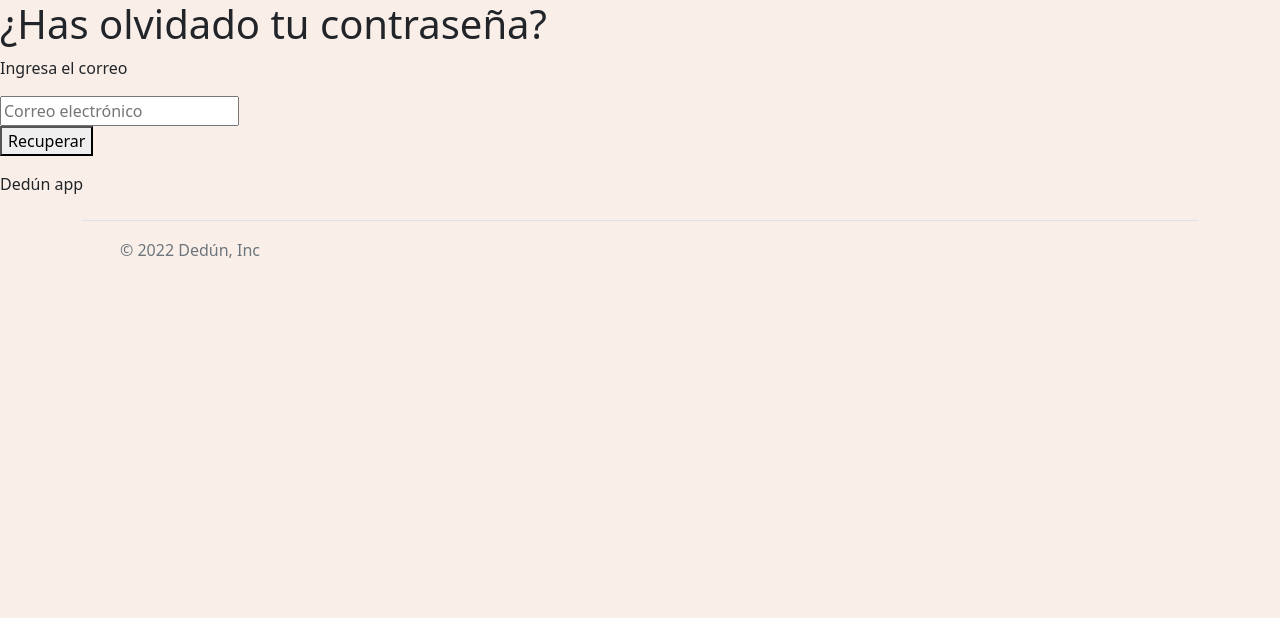
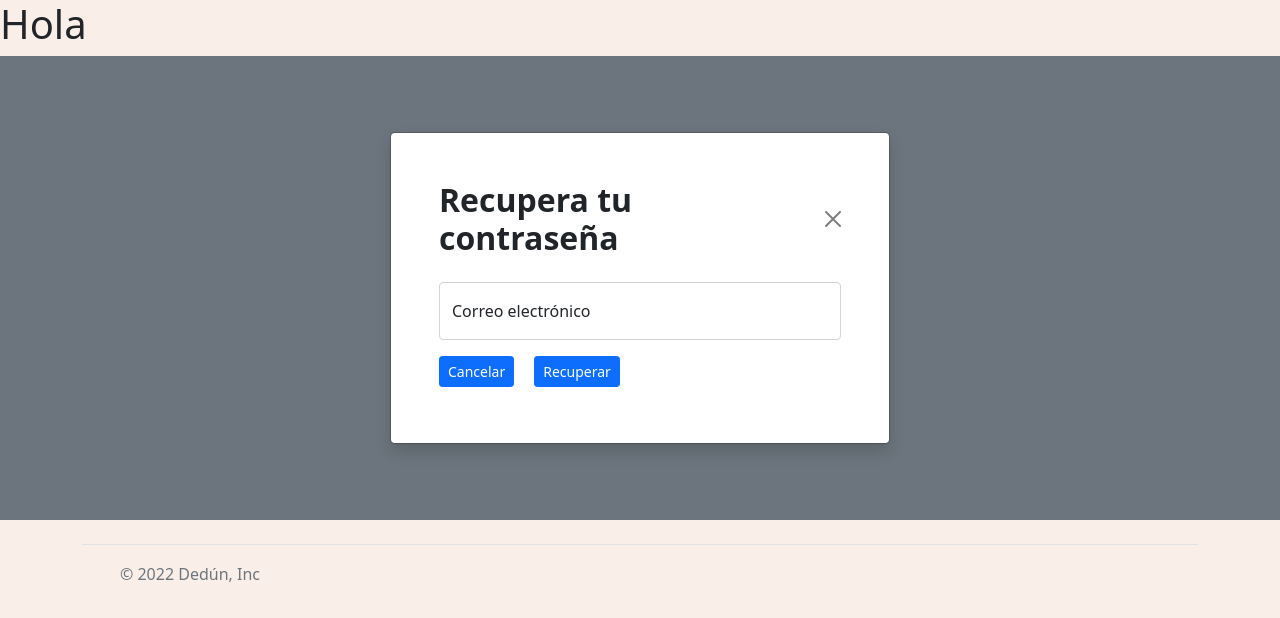
Before and after one commit to AlejandroUN/Ded-n, a Vue app in the folder frontend/: page /recuperarContrasena in a window 1280 px wide. Shown: the top 618 px of the page. Built offline with nearby package versions, Linux system fonts and the light colour scheme.

Commit message:
Recuperar contraseña

```diff
--- a/frontend/src/views/recuperarContrasena.vue
+++ b/frontend/src/views/recuperarContrasena.vue
@@ -1,52 +1,83 @@
 <template>
-
-
   <div id="app">
-
     <header>
-            <h1>¿Has olvidado tu contraseña? </h1>
-            <p>Ingresa el correo</p>
+      <h1>Hola</h1>
     </header>
 
-        <section>
+    <div
+      class="modal modal-signin position-static d-block bg-secondary py-5"
+      tabindex="-1"
+      role="dialog"
+      id="modalSignin"
+    >
+      <div class="modal-dialog" role="document">
+        <div class="modal-content rounded-5 shadow">
+          <div class="modal-header p-5 pb-4 border-bottom-0">
+            <!-- <h5 class="modal-title">Modal title</h5> -->
+            <h2 class="fw-bold mb-0">Recupera tu contraseña</h2>
+            <button
+              type="button"
+              class="btn-close"
+              data-bs-dismiss="modal"
+              aria-label="Close"
+            ></button>
+          </div>
 
-            <input type="text" placeholder="Correo electrónico" v-model="correo">
+          <div class="modal-body p-5 pt-0">
+            <form class="">
+              <div class="form-floating mb-3">
+                <input
+                  type="email"
+                  class="form-control rounded-4"
+                  id="floatingInput"
+                  placeholder="name@example.com"
+                />
+                <label for="floatingInput">Correo electrónico</label>
+              </div>
 
+              <button
+                class="mb-2 btn btn-sm rounded-4 btn-primary"
+                type="submit"
+              >
+                Cancelar
+              </button>
 
-
-            <br>
-
-            <button v-on:click="recuperar()">Recuperar</button>
-            <p></p>
-        </section>
-
-
-            <footer>
-                Dedún app
-            </footer>
-
+              <button
+                class="mb-2 btn btn-sm rounded-4 btn-primary left"
+                type="submit"
+                v-on:click="recuperar()"
+              >
+                Recuperar
+              </button>
+            </form>
+          </div>
+        </div>
+      </div>
+    </div>
   </div>
 </template>
+
 <script>
 export default {
-
   data() {
     return {
-                    correo: '',
-                    toLogCorreo: '',
-
-                }
+      correo: "",
+      toLogCorreo: "",
+    };
   },
   methods: {
     recuperar() {
-                    if (this.correo != '') {
+      if (this.correo != "") {
         this.toLogCorreo = this.correo;
       }
-                    console.log('Error de texto')
+      console.log("Error de texto");
+    },
+  },
+};
+</script>
+
+<style>
+.left {
+  margin-left: 20px !important;
 }
-
-            }
-        }
-
-
-    </script>
+</style>
```
Lines whose indentation alone changed are shown as unchanged.
